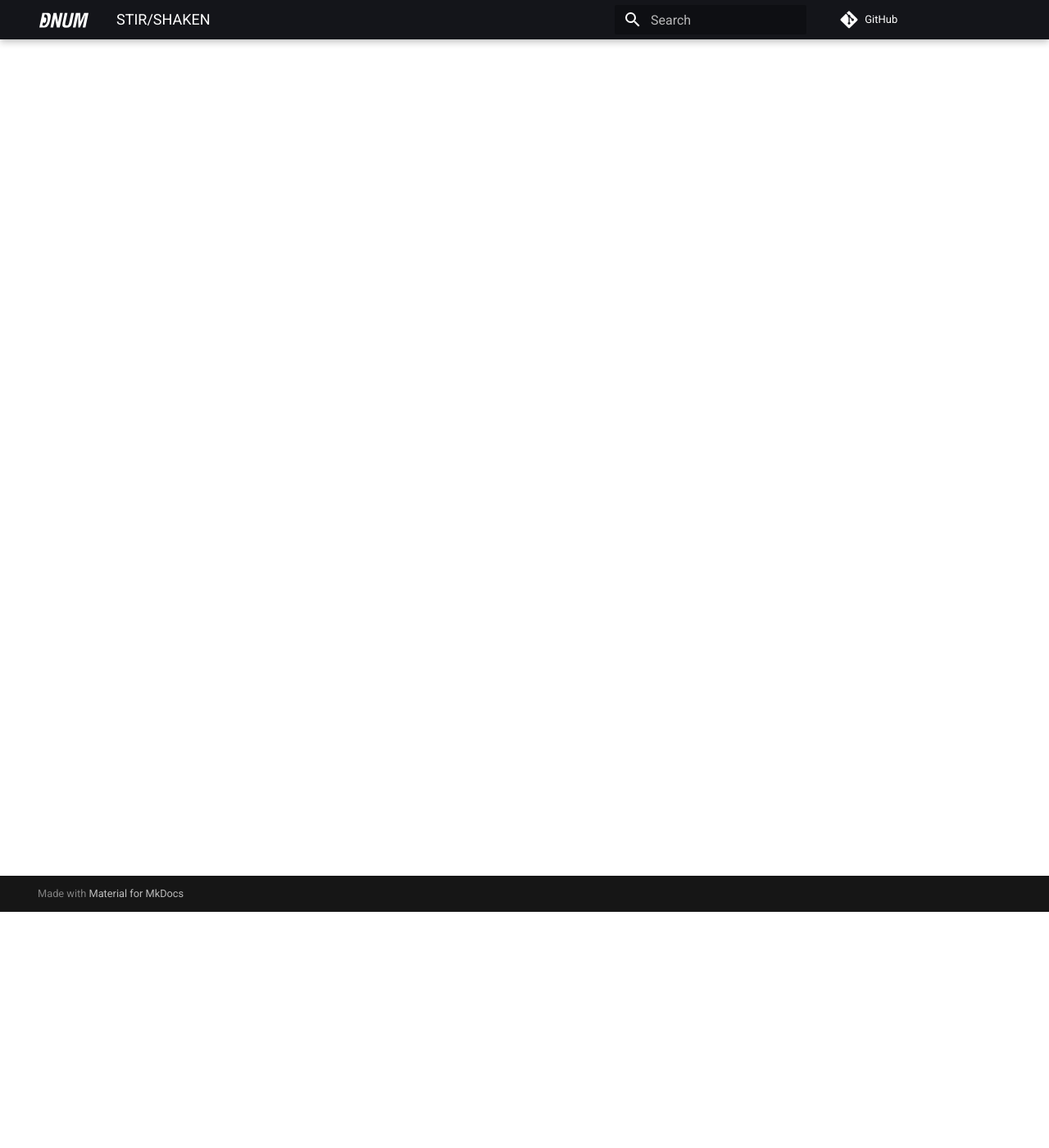
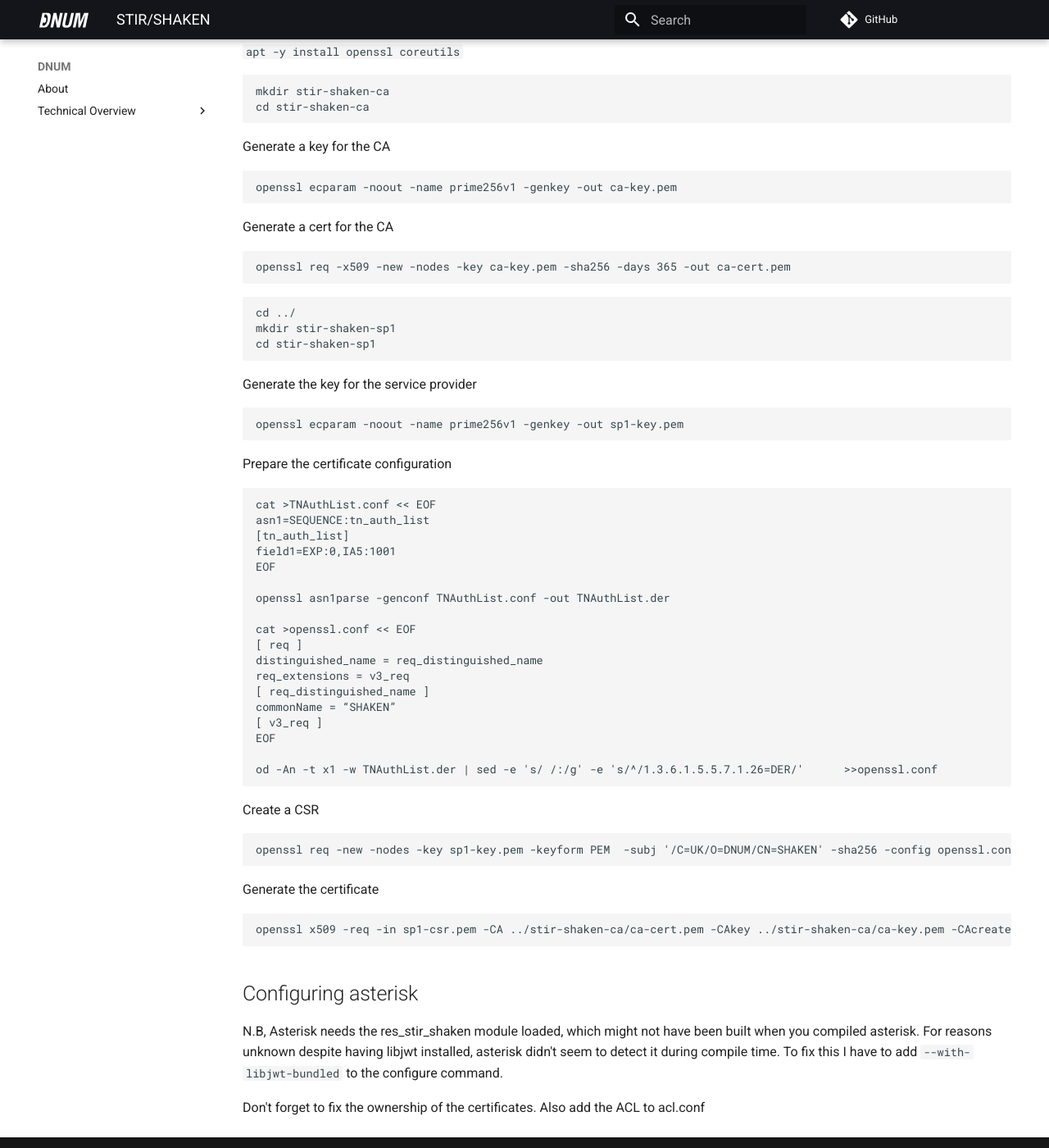
Before and after one commit to cu-telecom/DNUM-Wiki, an MkDocs documentation site: the page built from docs/configuration/stirshaken.md, in a window 1280 px wide and 1400 px high, scrolled down 288 px. Shown: the whole window at 82% size. Built offline with MkDocs 1.6.1 and Material for MkDocs 9.7.7, drawn with Linux system fonts in a browser that asks for light colours; comment, search, counter and statistics services are not loaded; some of the changed text lies outside the part shown.

````diff
--- a/docs/configuration/stirshaken.md
+++ b/docs/configuration/stirshaken.md
@@ -1,3 +1,80 @@
 # STIR/SHAKEN
 
-## Generating Certificates
+These are just some notes whilst we experiment. It's not the finished product.
+
+## Generating Certificates for testing
+
+Modified from https://blog.opensips.org/2022/10/31/how-to-generate-self-signed-stir-shaken-certificates/
+
+
+`apt -y install openssl coreutils`
+
+```
+mkdir stir-shaken-ca
+cd stir-shaken-ca
+```
+
+Generate a key for the CA
+
+```
+openssl ecparam -noout -name prime256v1 -genkey -out ca-key.pem
+```
+
+Generate a cert for the CA
+
+```
+openssl req -x509 -new -nodes -key ca-key.pem -sha256 -days 365 -out ca-cert.pem
+```
+
+```
+cd ../
+mkdir stir-shaken-sp1
+cd stir-shaken-sp1
+```
+
+Generate the key for the service provider
+
+```
+openssl ecparam -noout -name prime256v1 -genkey -out sp1-key.pem
+```
+
+Prepare the certificate configuration
+
+```
+cat >TNAuthList.conf << EOF
+asn1=SEQUENCE:tn_auth_list
+[tn_auth_list]
+field1=EXP:0,IA5:1001
+EOF
+
+openssl asn1parse -genconf TNAuthList.conf -out TNAuthList.der
+
+cat >openssl.conf << EOF
+[ req ]
+distinguished_name = req_distinguished_name
+req_extensions = v3_req
+[ req_distinguished_name ]
+commonName = “SHAKEN”
+[ v3_req ]
+EOF
+
+od -An -t x1 -w TNAuthList.der | sed -e 's/ /:/g' -e 's/^/1.3.6.1.5.5.7.1.26=DER/'      >>openssl.conf
+```
+
+Create a CSR
+
+```
+openssl req -new -nodes -key sp1-key.pem -keyform PEM  -subj '/C=UK/O=DNUM/CN=SHAKEN' -sha256 -config openssl.conf -out sp1-csr.pem
+```
+
+Generate the certificate
+
+```
+openssl x509 -req -in sp1-csr.pem -CA ../stir-shaken-ca/ca-cert.pem -CAkey ../stir-shaken-ca/ca-key.pem -CAcreateserial -days 365 -sha256 -extfile openssl.conf -extensions v3_req -out sp1-cert.pem
+```
+
+## Configuring asterisk
+
+N.B, Asterisk needs the res_stir_shaken module loaded, which might not have been built when you compiled asterisk. For reasons unknown despite having libjwt installed, asterisk didn't seem to detect it during compile time. To fix this I have to add `--with-libjwt-bundled` to the configure command.
+
+Don't forget to fix the ownership of the certificates. Also add the ACL to acl.conf
--- a/mkdocs.yml
+++ b/mkdocs.yml
@@ -8,7 +8,7 @@ nav:
     - technical/index.md
     - technical/routing.md
     - technical/verification.md
-    - technical/encryption.md
+    - technical/encryption_authentication.md
   # - Configuration:
     # - configuration/index.md
     # - configuration/stirshaken.md
````
Also changed, not shown: docs/index.md (+3 -2 lines), docs/technical/encryption.md (deleted, +0 -11 lines), docs/technical/encryption_authentication.md (added, +11 -0 lines), docs/technical/index.md (+22 -2 lines), docs/technical/numbering.md (+14 -4 lines), docs/technical/verification.md (+5 -1 lines).
